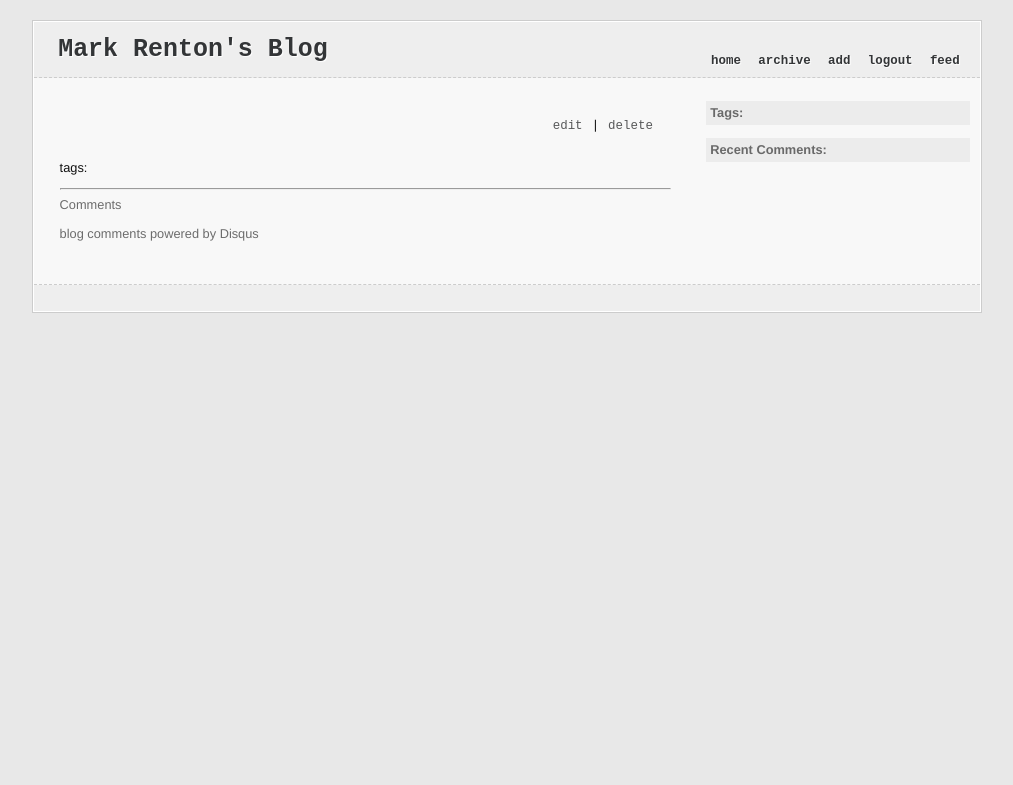
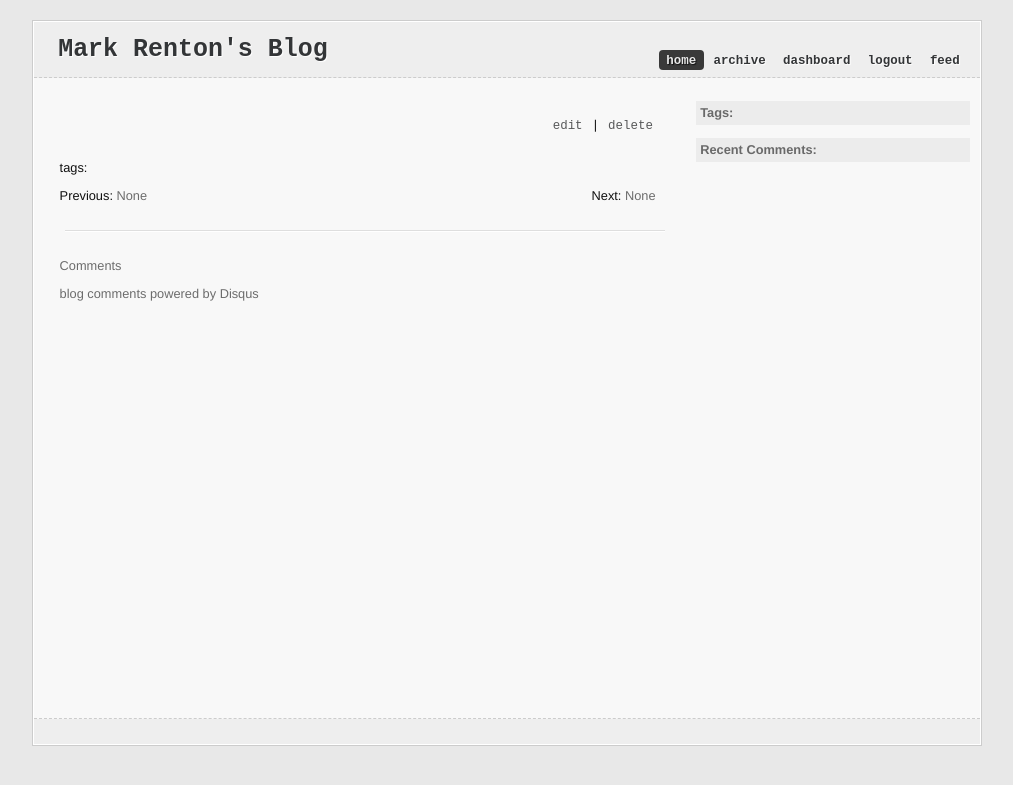
Before and after one commit to indexofire/flasky, a Flask app: template flasky/blog/templates/entry.html in a window 1280 px wide. Shown: the top 785 px of the page, without its empty margins (133-1146 px from the left). Run offline with Flask 2, Linux system fonts and the light colour scheme; the template is opened without the code that fills it, so the values that code supplies are empty; the visitor is signed in with stand-in values (Sample User, id 1); some libraries are stand-ins or nearby versions.

Commit message:
add next and previous link

```diff
--- a/flasky/blog/application.py
+++ b/flasky/blog/application.py
@@ -2,11 +2,11 @@
 from datetime import datetime
 from urlparse import urljoin
 from google.appengine.ext import db
-from flask import render_template, redirect, url_for, request, abort, flash, \
-    session, get_flashed_messages
+from flask import render_template, redirect, url_for, request, abort, \
+    flash, session, get_flashed_messages
 from werkzeug.contrib.atom import AtomFeed
 from blog import app
-from blog.models import Entry, Tag, Taggable
+from blog.models import *
 
 
 def make_external(url):
@@ -102,7 +102,8 @@ def entry(slug):
     if entry is None:
         error = "Can't find the blog entry"
         return render_template('error.html', error=error)
-    return render_template('entry.html', entry=entry[0])
+    tags = Tag.popular_tags()
+    return render_template('entry.html', entry=entry[0], tags=tags)
 
 @app.route('/add', methods=['POST'])
 def add():
@@ -140,7 +141,14 @@ def delete(slug):
 def dashboard():
     if not session.get('logged_in'):
         abort(401)
-    return render_template('dashboard.html')
+    entries = Entry.all().order('-date')
+    return render_template('dashboard.html', entries=entries)
+
+@app.route('/dashboard/add')
+def dashboard_add():
+    if not session.get('logged_in'):
+        abort(401)
+    return render_template('dashboard_add.html')
 
 @app.route('/login', methods=['GET', 'POST'])
 def login():
--- a/flasky/blog/templates/edit.html
+++ b/flasky/blog/templates/edit.html
@@ -12,6 +12,7 @@ $(document).ready(function()	{
    $('#html').markItUp(mySettings);
 });
 </script>
+<div class="content">
 <form action="/entry/{{ entry.slug }}/edit" method="post" class="add-entry">
   <dl>
     <dt>Title:</dt>
@@ -25,4 +26,5 @@ $(document).ready(function()	{
     <dd><input type="submit" value="Post" class="post"></dd>
   </dl>
 </form>
+<div>
 {% endblock %}
--- a/flasky/blog/templates/entry.html
+++ b/flasky/blog/templates/entry.html
@@ -23,8 +23,23 @@
         <a href="/tags/{{ each_tag.tag|escape }}">{{ each_tag.tag }}</a>
         {% endfor %}
     </div>
-
-    <hr/>
+    <p>
+        <span>Previous:
+        {% if entry.previous() %}
+        <a href="/entry/{{ entry.previous().slug }}">{{ entry.previous().title }}</a>
+        {% else %}
+        <a href="#">None</a>
+        {% endif %}
+        </span>
+        <span style="float:right;margin-right:15px">Next:
+        {% if entry.next() %}
+        <a href="/entry/{{ entry.next().slug }}">{{ entry.next() }}</a>
+        {% else %}
+        <a href="#">None</a>
+        {% endif %}
+        </span>
+    </p>
+    <div class="break_line"></div>
     <a href="entry/{{ entry.slug }}#disqus_thread">Comments</a>
 
     <div id="disqus_thread"></div>
--- a/flasky/blog/templates/site.html
+++ b/flasky/blog/templates/site.html
@@ -18,20 +18,19 @@
         <div id="head">
             <a class="title" href="/">Mark Renton's Blog</a>
             <div class="menu">
-                <a href="/">home</a>
+            {% block menu %}
+                <a href="/" class="active">home</a>
                 <a href="/archive">archive</a>
                 {% if session.logged_in %}
-                <a href="/dashboard">add</a>
+                <a href="/dashboard">dashboard</a>
                 <a href="{{ url_for('logout') }}">logout</a>
                 {% else %}
                 <a href="{{ url_for('login') }}">login</a>
                 {% endif %}
                 <a href="http://feeds.feedburner.com/MarkRentonsBlog">feed</a>
+            {% endblock %}
             </div>
         </div>
-
-
-
 
         <div id="main">
 
--- a/flasky/static/css/style.css
+++ b/flasky/static/css/style.css
@@ -5,9 +5,8 @@ html {
     font-size: 100.01%;
 }
 body,div,dl,dt,dd,ul,ol,li,h1,h2,h3,h4,h5,h6,pre,code,form,fieldset,legend,input,button,textarea,p,blockquote,th,td {
-    margin:0;
+    margin:0 0 1em 0;
     padding:0;
-    margin-bottom: 1em;
 }
 table {
     border-collapse:collapse;
@@ -68,7 +67,7 @@ a img {
 
 /* ----------- html element define -------------*/
 body {
-    margin: 20px;
+    margin: 20px 0px;
     font-family: "Helvetica Neue", Arial, Helvetica, 雅黑, simsun, sans-serif;
     line-height: 125%;
     font-size: 80%;
@@ -167,6 +166,7 @@ h6 {
     background: #F8F8F8;
     margin: 0px;
     border-bottom: 1px dashed #CCC;
+    min-height: 640px;
 }
 #main table {
     width: 100%;
@@ -181,7 +181,7 @@ h6 {
 .right {
     width: 30%;
     margin: 0;
-    padding: 10px;
+    padding: 10px 10px 0px 0px;
 }
 .right div.title {
     background: #ECECEC;
@@ -279,7 +279,7 @@ pre, code, tt {
     text-decoration: none;
 }
 .break_line {
-    margin: 2em 1.2em;
+    margin: 2em 0.4em;
     border-top: 1px solid #DEDEDE;
     border-bottom: 1px solid #FFF;
 }
@@ -341,3 +343,46 @@ li.dsq-widget-item img {
     padding: 1px;
     margin: 4px;
 }
+li.dsq-widget-item p.dsq-widget-meta {
+    text-align: right;
+}
+#head a.active {
+    background: #393939;
+    color: #E8E8E8;
+    text-shadow: 1px 1px 1px #111;
+    border-radius: 4px;
+    -moz-border-radius: 4px;
+}
+.dashboard_panel {
+    float: left;
+    width: 220px;
+    padding-top: 10px;
+}
+.dashboard_panel ul {
+    float: right;
+    padding-right: 20px;
+}
+.dashboard_panel ul li {
+    text-align: right;
+    padding: 5px 10px;
+}
+.dashboard_title {
+    background: #ECECEC;
+    color: dimGray;
+    font-size: 1em;
+    font-weight: bold;
+    padding: 4px;
+}
+.dashboard_main {
+    margin-left: 250px;
+    padding-top: 15px;
+}
+.dashboard_active {
+    background: #393939;
+    color: #E8E8E8;
+    text-shadow: 1px 1px 1px #111;
+    border-radius: 4px;
+    -moz-border-radius: 4px;
+    padding: 5px 10px;
+    margin-right: -10px;
+}
```
Also changed, not shown: other parts of flasky/static/css/style.css (+8 -6 lines), flasky/blog/models.py (+43 -17 lines), flasky/blog/templates/archive.html (+13 -1 lines), flasky/blog/templates/dashboard.html (+43 -16 lines), flasky/blog/templates/dashboard_add.html (added, +22 -0 lines), flasky/blog/templates/login.html (+12 -0 lines), flasky/blog/utils.py (+67 -73 lines).
